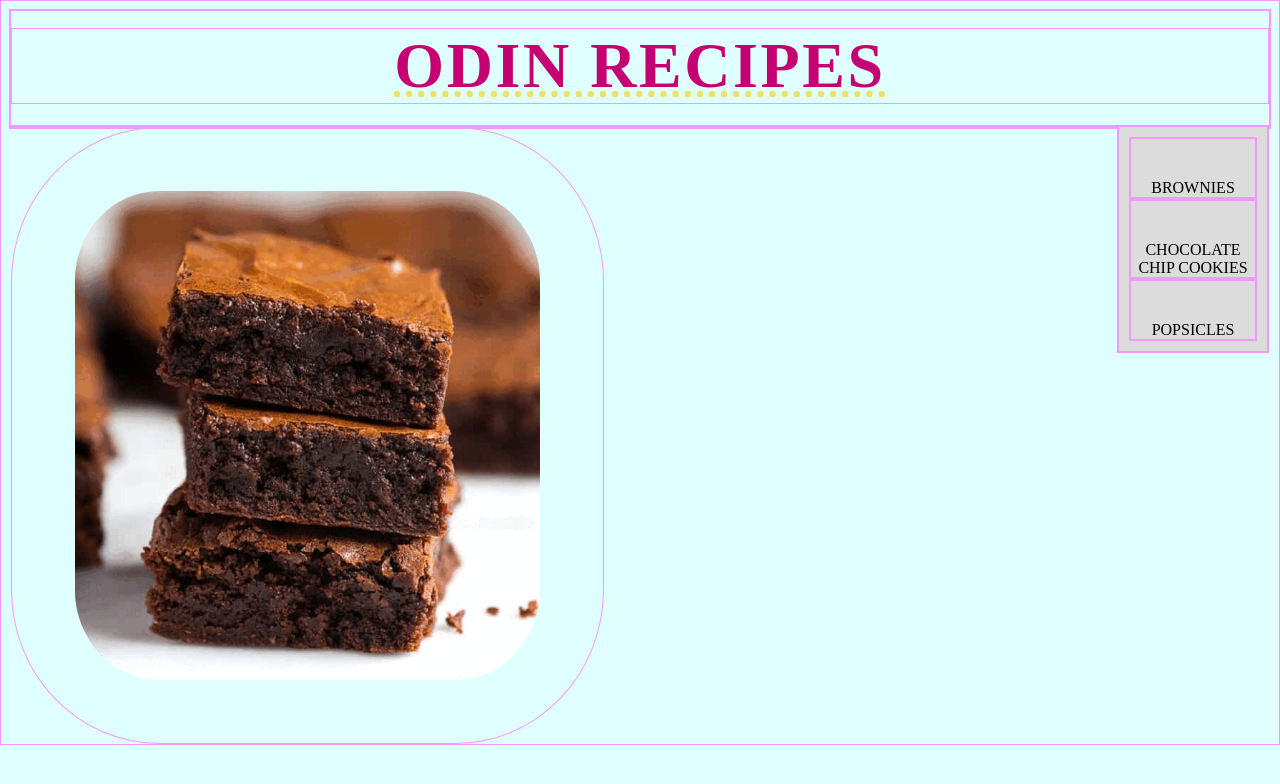
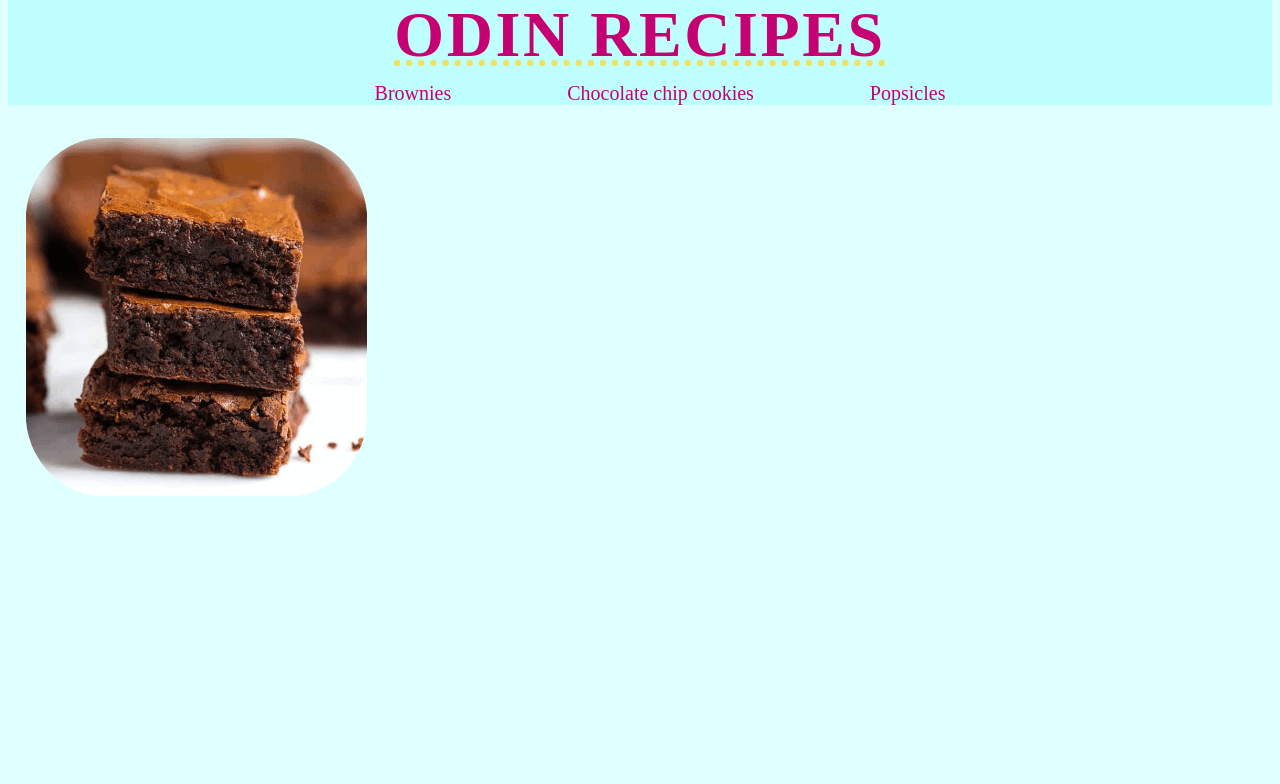
Before and after one commit to gabi-siqueira/odin-recipes, a plain HTML site: page index.html in a window 1280 px wide. Drawn offline with Linux system fonts and the light colour scheme.

Commit message:
Restart page menu, color the header, readjust main title and image proportions using flexbox

```diff
--- a/index.css
+++ b/index.css
@@ -1,7 +1,3 @@
-*{
-    border: 1px solid rgb(243, 152, 255);
-}
-
 body {
     background-color: lightcyan;
     color: rgb(197, 0, 115);
@@ -9,64 +5,62 @@ body {
     font-weight: 200;
 }
 
-.mainWrapper {
-    margin-left: auto;
-    margin-right: auto;
-    max-width: 960px;
-    /*To fit the paddings on each side*/
-    padding-left: 10%;
-    padding-right: 10%;
+header {
+    margin-top: 0px;
+    margin-bottom: 20px;
+    background-color: rgb(192, 255, 255);
 }
 
 #mainTitle {
-    position: relative;
+    flex: 1;
     font-family: "Norse";
     text-decoration: rgb(235, 226, 105) dotted underline;
     text-align: center;
     text-transform: uppercase;
     letter-spacing: 0.04em;
-    margin-bottom: -5px;
+    margin-top: -10px;
+    margin-bottom: 25px;
     font-size: 5vw;
     bottom: 2vw;
     }
 
-#mainImage {
-float: left;
-margin-left: auto;
-margin-right: auto;
-padding: 5%;
-height: 35%;
-width: 37%;
-border-radius: 25%;
+/*Menu options*/
+.pages ul {
+    display: flex;
+    flex-wrap: wrap;
+    justify-content: center;
+    font-size: 20px;
+    gap: 1rem;
+    margin: 0;
+    margin-top: -15px;
 }
 
-/*To do: Correct nav bar to make sure it's wrapped and sized to multiple screens*/
-
-nav {
-    float: right;
-    background-color: gainsboro;
-    position: sticky;
-    width: 150px;
-    /*Testing on different OS and devices*/
-    max-width: 100vw;
+li {
+    flex:1;
+    margin-right: 30px;
+    margin-left: 30px;
+    padding-left: 20px;
+    padding-right: 20px;
+    margin-bottom: 0;
+    flex: initial;
+    text-align: left;
+    list-style-type: none;
+    text-decoration: solid;
 }
 
-nav ul {
-    list-style-type: none;
-    padding: 10px;
-    margin: auto;
-    text-align: center;
+a, a:link, a:visited {
+    text-decoration: none;
+    color: rgb(197, 0, 115);
 }
 
-nav li a {
-    display: block;
-    color: black;
-    text-decoration: none;
-    text-transform: uppercase;
-    padding-top: 40px;
-    padding-bottom: 0px;
-}
+/*Main page*/
 
-nav a:hover {
-    background-color: antiquewhite;
-}
+#mainImage {
+    /*border: solid 1px red;*/
+    display: flex;
+    margin-left: 5px;
+    padding: 1%;
+    height: 25%;
+    width: 27%;
+    border-radius: 25%;
+    }
```
